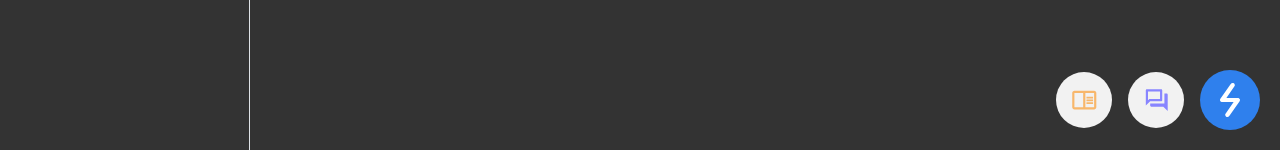
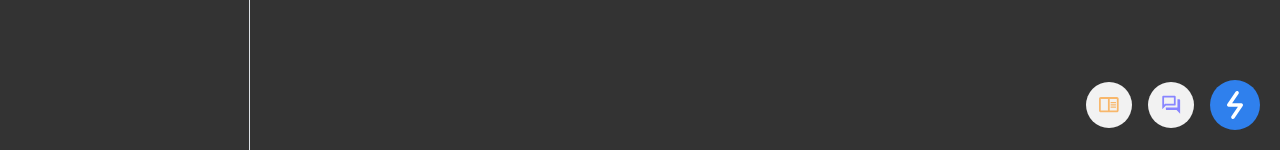
Before and after one commit to richardenrico/quicks-messaging-todolist-popup, a React (Vite) app: page / in a window 1280 px wide. Both pictures are taken after a click on the button 1230 px from the left and 750 px from the top of the page. Shown: the part 650-800 px from the top of the page. Built offline with nearby package versions, Linux system fonts and the light colour scheme.

Commit message:
fix: resize fab size

```diff
--- a/src/shared/components/FloatingActionButton.tsx
+++ b/src/shared/components/FloatingActionButton.tsx
@@ -29,7 +29,7 @@ function FloatingActionButton({mode, opened, setMode, setOpened}: IFloatingActio
             >
                 {mode === '' && (
                     <ActionIcon
-                        size={60}
+                        size={50}
                         radius="xl"
                         color="primary_blue"
                         onClick={() => setOpened(!opened)}
@@ -44,7 +44,7 @@ function FloatingActionButton({mode, opened, setMode, setOpened}: IFloatingActio
                 {mode === 'inbox' && (
                     <ActionIcon
                         className="shadow-[-10px_0px_0px_0px] shadow-primary_gray_1"
-                        size={60}
+                        size={50}
                         radius="xl"
                         color="indicator_blue"
                         onClick={() => {
@@ -62,7 +62,7 @@ function FloatingActionButton({mode, opened, setMode, setOpened}: IFloatingActio
                 {mode === 'task' && (
                     <ActionIcon
                         className="shadow-[-10px_0px_0px_0px] shadow-primary_gray_1"
-                        size={60}
+                        size={50}
                         radius="xl"
                         color="indicator_orange"
                         onClick={() => {
@@ -82,7 +82,7 @@ function FloatingActionButton({mode, opened, setMode, setOpened}: IFloatingActio
                         {mode !== 'inbox' && (
                             <ActionIcon
                                 mr={(mode !== '') ? 'xs' : 0}
-                                size={56}
+                                size={46}
                                 radius="xl"
                                 color="#F2F2F2"
                                 onClick={() => setMode('inbox')}
@@ -99,7 +99,7 @@ function FloatingActionButton({mode, opened, setMode, setOpened}: IFloatingActio
                         {mode !== 'task' && (
                             <ActionIcon
                                 mr={(mode !== '') ? 'xs' : 0}
-                                size={56}
+                                size={46}
                                 radius="xl"
                                 color="#F2F2F2"
                                 onClick={() => setMode('task')}
```
